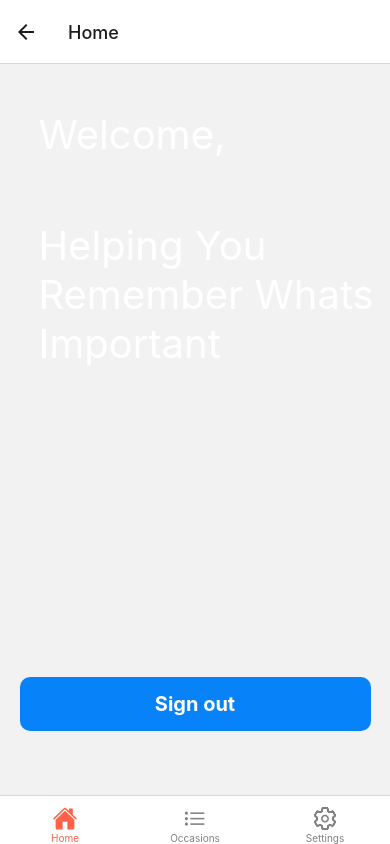
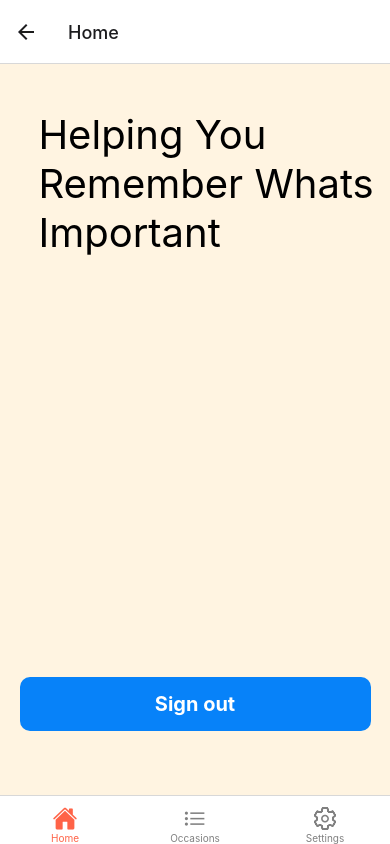
Before and after one commit to yushisalvador/remindle, a React Native app: screen /Home in a window 390 px wide. Built offline with nearby package versions, Linux system fonts and the light colour scheme; no server answers.

Commit message:
chore: add background color to home, edit text color

```diff
--- a/navigation/screens/HomeScreen.js
+++ b/navigation/screens/HomeScreen.js
@@ -20,7 +20,6 @@ const HomeScreen = () => {
   return (
     <View style={styles.container}>
       <View>
-        <Text style={styles.mainText}>Welcome, {auth.currentUser?.email}</Text>
         <Text style={styles.mainText}>
           Helping You Remember Whats Important
         </Text>
@@ -39,6 +38,7 @@ export default HomeScreen;
 const styles = StyleSheet.create({
   container: {
     flex: 1,
+    backgroundColor: "#fff4e1",
   },
   containerButton: {
     flex: 1,
@@ -61,7 +61,7 @@ const styles = StyleSheet.create({
   },
   mainText: {
     marginTop: 30,
-    color: "white",
+    color: "black",
     padding: 16,
     marginLeft: "1.4rem",
     textAlign: "left",
```
